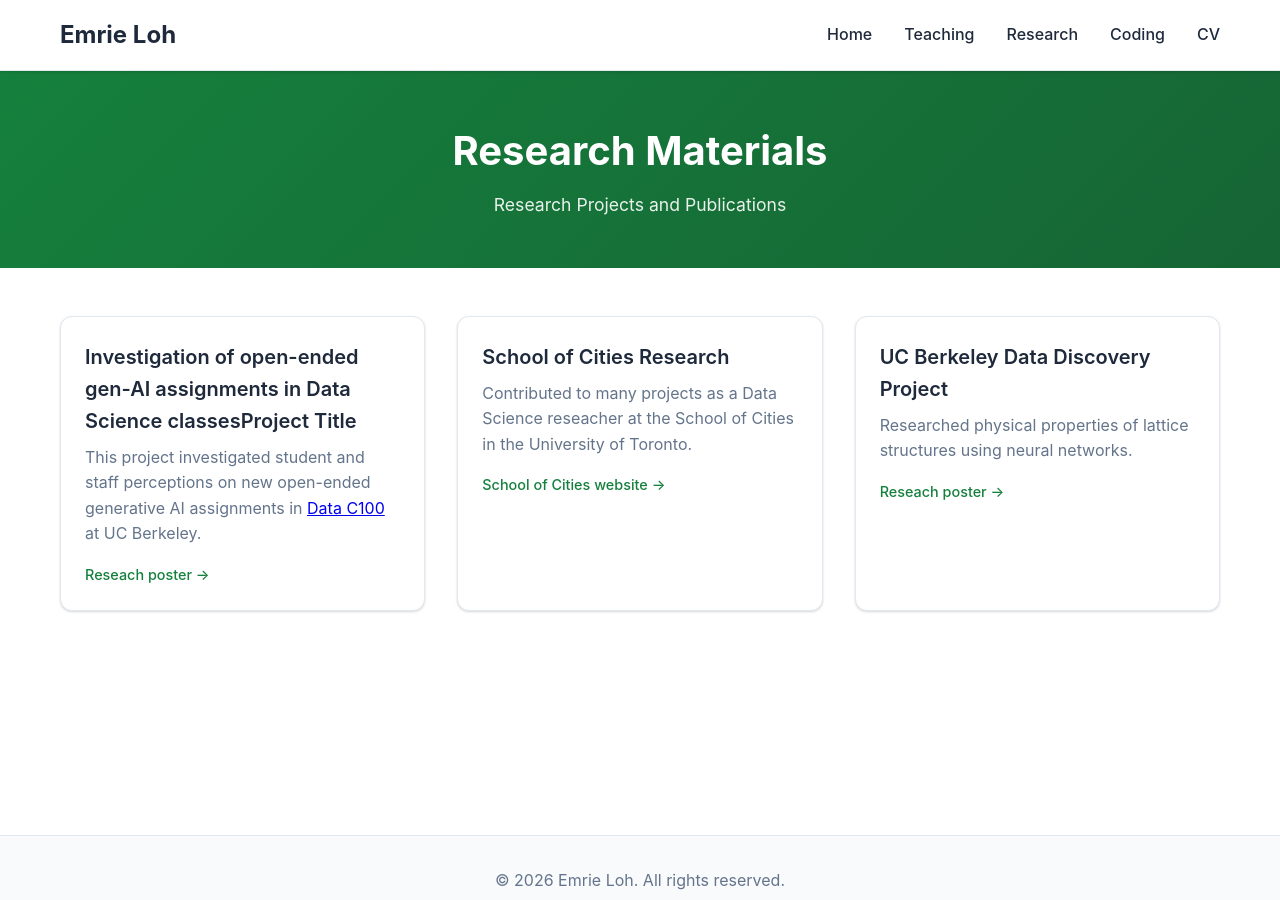
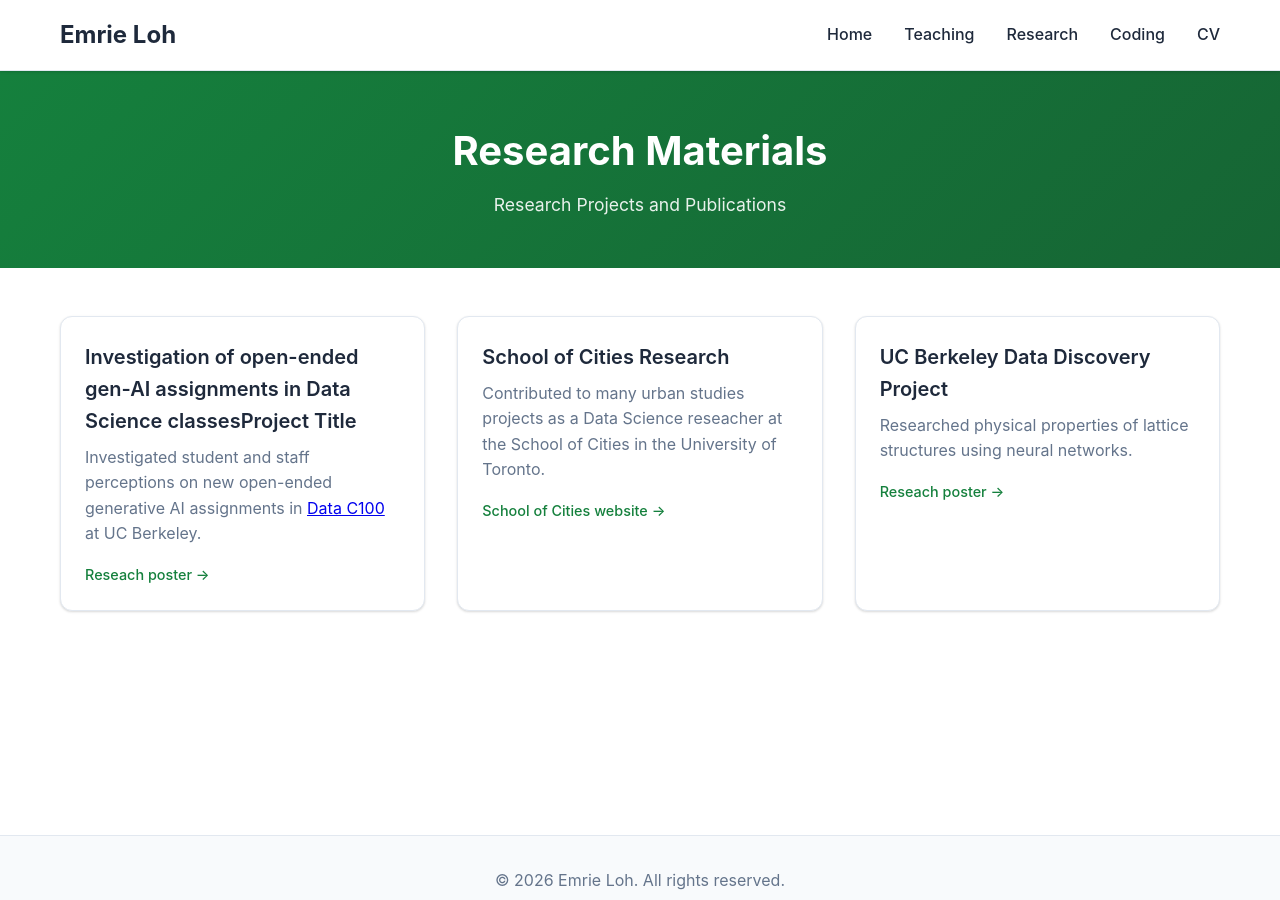
Before and after one commit to ELOH53/ELOH53.github.io, a Jekyll site: the page built from research.html, in a window 1280 px wide and 900 px high. Built offline with Jekyll 4.4.1, drawn with Linux system fonts in a browser that asks for light colours.

Commit message:
research projects

```diff
--- a/research.html
+++ b/research.html
@@ -17,7 +17,7 @@ title: Research Materials
       <div class="project-card">
         <h3 class="project-name">Investigation of open-ended gen-AI assignments in Data Science classesProject Title</h3>
         <p class="project-description">
-          This project investigated student and staff perceptions on new open-ended generative AI assignments in <a href="https://ds100.org/fa25/">Data C100</a> at UC Berkeley.
+          Investigated student and staff perceptions on new open-ended generative AI assignments in <a href="https://ds100.org/fa25/">Data C100</a> at UC Berkeley.
         </p>
         <div class="project-links">
           <a href="https://drive.google.com/file/d/1ISYD2TUIAhwOibUccoGj_V6EafzCJoxI/view?usp=sharing" class="project-link" target="_blank" rel="noopener noreferrer">
@@ -29,7 +29,7 @@ title: Research Materials
       <div class="project-card">
         <h3 class="project-name">School of Cities Research</h3>
         <p class="project-description">
-          Contributed to many projects as a Data Science reseacher at the School of Cities in the University of Toronto.
+          Contributed to many urban studies projects as a Data Science reseacher at the School of Cities in the University of Toronto.
         </p>
         <div class="project-links">
           <a href="https://schoolofcities.utoronto.ca/" class="project-link" target="_blank" rel="noopener noreferrer">
```
